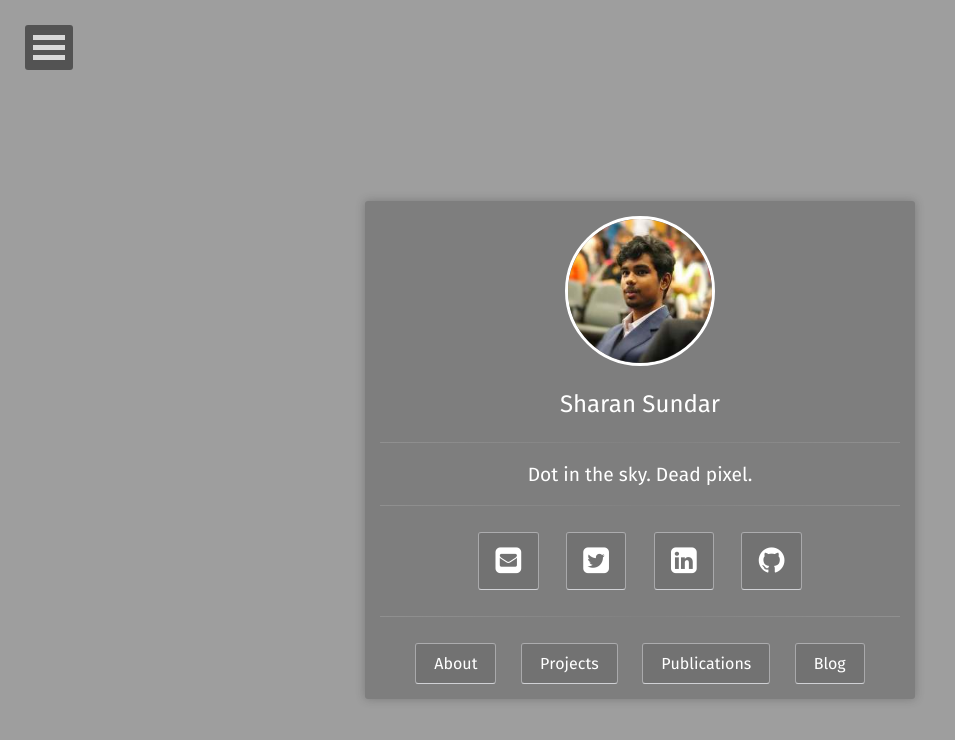
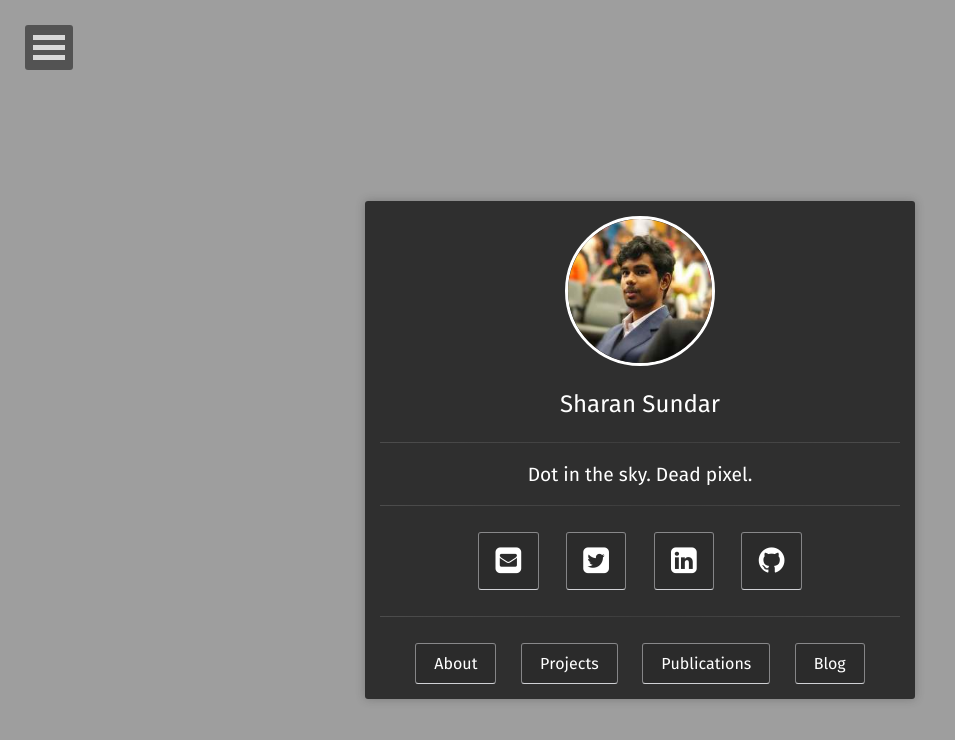
Before and after one commit to Sharan-Sundar/Sharan-Sundar.github.io, a Jekyll site: the page built from index.html, in a window 1280 px wide. Shown: the top 740 px of the page, without its empty margins (0-955 px from the left). Built offline with Jekyll 4.4.1, drawn with Linux system fonts in a browser that asks for light colours; some web fonts are replaced.

Commit message:
Update home.html

```diff
--- a/_layouts/home.html
+++ b/_layouts/home.html
@@ -14,7 +14,7 @@ layout: compress
     {% include nav.html %}
     <!-- Header -->
     <header class="header flex" role="banner" >
-        <div class="container animated fadeIn" style="background-color:rgba(0,0,0,0.2);">
+        <div class="container animated fadeIn" style="background-color:rgba(0,0,0,0.7);">
             <div class="row">
                     <a href="{{ site.url }}">
                         <img src="{{ site.logo }}" class="img-circle zoombtn animated rotateIn">
```
